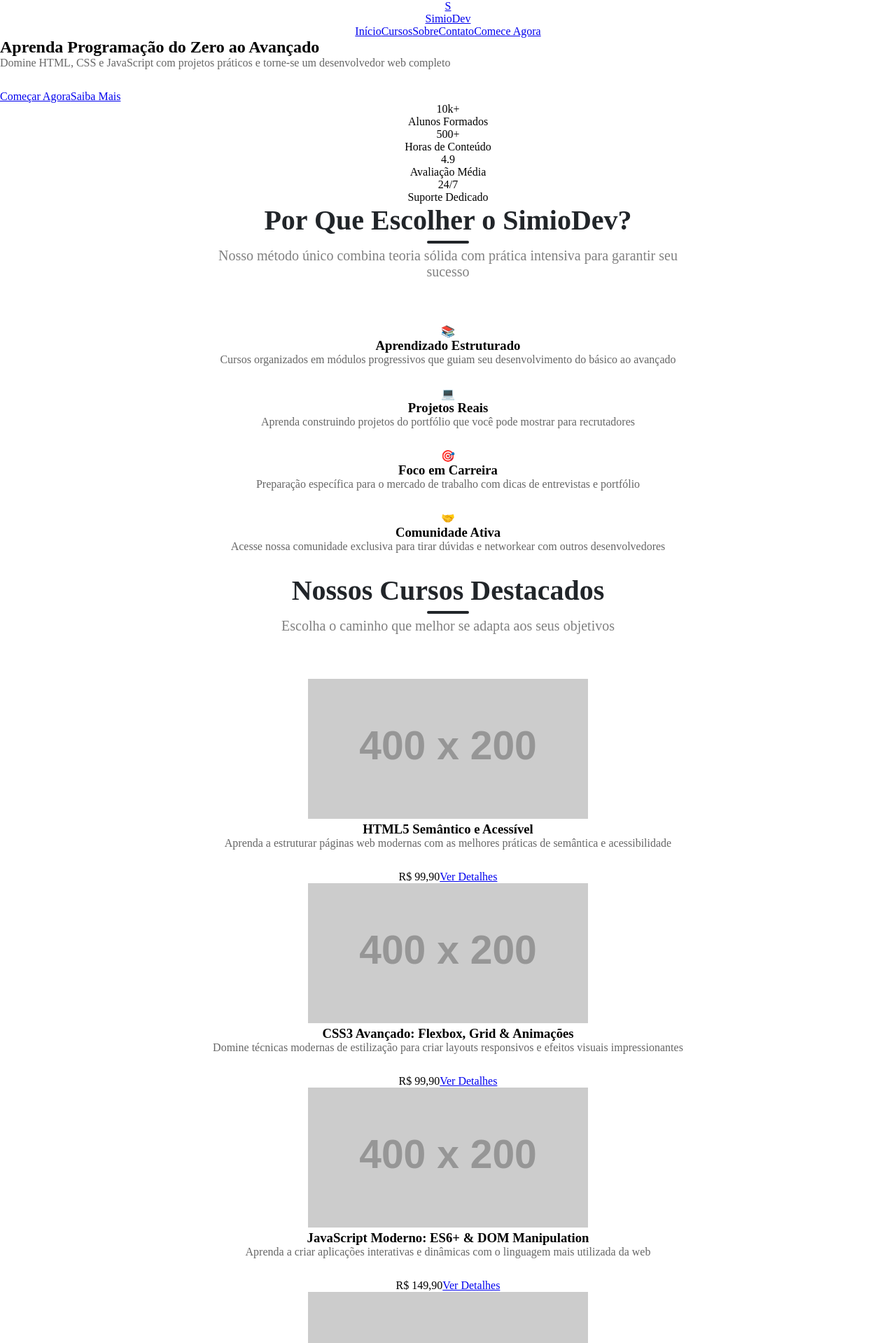
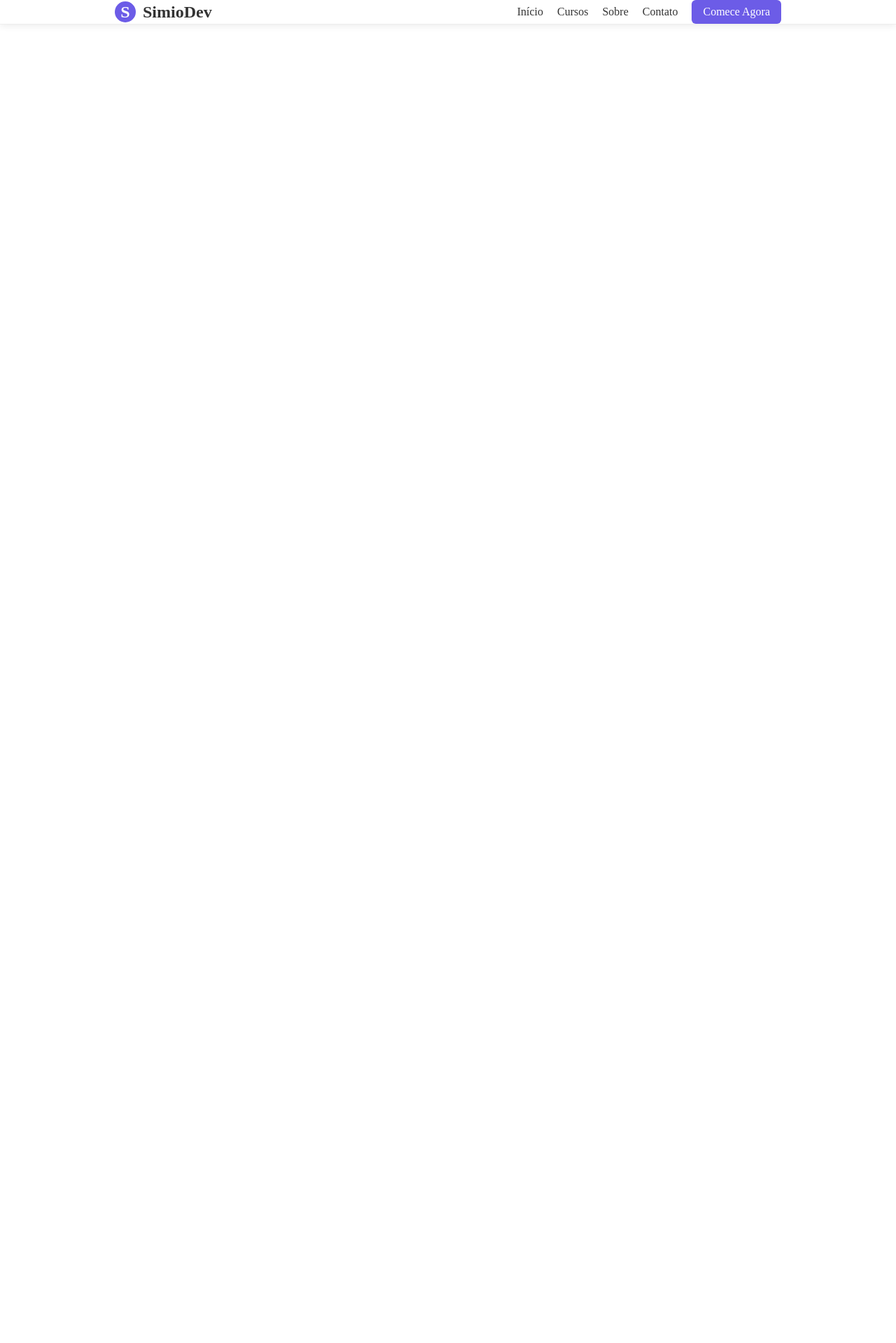
Before and after one commit to Leroy-jester/SimioDev, a React (Vite) app: page / in a window 1280 px wide. Shown: the top 1919 px of the page at 70% size. After the commit the page ends 800 px from the top, so only its background shows below. Built offline with nearby package versions, Linux system fonts and the light colour scheme.

Commit message:
Estilizando Header

```diff
--- a/src/App.jsx
+++ b/src/App.jsx
@@ -1,6 +1,5 @@
 import { BrowserRouter as Router, Routes, Route } from 'react-router-dom';
 import Header from './components/Header';
-import Footer from './components/Footer';
 import Home from './pages/Home';
 import Cursos from './pages/Cursos';
 import Sobre from './pages/Sobre';
@@ -20,7 +19,6 @@ function App() {
             <Route path="/contato" element={<Contato />} />
           </Routes>
         </main>
-        <Footer />
       </div>
     </Router>
   );
--- a/src/components/Header.jsx
+++ b/src/components/Header.jsx
@@ -1,19 +1,21 @@
 import { Link } from 'react-router-dom';
+import './header.css';
 
 const Header = () => {
   return (
     <header className="header">
-      <nav className="container">
+      <nav className="container nav">
         <Link to="/" className="logo">
           <div className="logo-icon">S</div>
           <span>SimioDev</span>
         </Link>
+
         <div className="nav-links">
-          <Link to="/" className="nav-link">Início</Link>
-          <Link to="/cursos" className="nav-link">Cursos</Link>
-          <Link to="/sobre" className="nav-link">Sobre</Link>
-          <Link to="/contato" className="nav-link">Contato</Link>
-          <Link to="/cursos" className="btn btn-outline">Comece Agora</Link>
+          <Link to="/">Início</Link>
+          <Link to="/cursos">Cursos</Link>
+          <Link to="/sobre">Sobre</Link>
+          <Link to="/contato">Contato</Link>
+          <Link to="/cursos" className="btn">Comece Agora</Link>
         </div>
       </nav>
     </header>
--- /dev/null
+++ b/src/components/header.css
@@ -0,0 +1,79 @@
+.header {
+  position: sticky;
+  top: 0;
+  z-index: 1000;
+  background: rgba(255, 255, 255, 0.95);
+  backdrop-filter: blur(10px);
+  box-shadow: 0 2px 10px rgba(0,0,0,0.08);
+  border-bottom: 1px solid #eee;
+}
+
+.container {
+  width: 90%;
+  max-width: 1200px;
+  margin: 0 auto;
+}
+
+.nav {
+  display: flex;
+  justify-content: space-between;
+  align-items: center;
+  padding: 1rem 0;
+}
+
+.logo {
+  display: flex;
+  align-items: center;
+  gap: 10px;
+  font-size: 1.5rem;
+  font-weight: bold;
+  text-decoration: none;
+  color: #333;
+}
+
+.logo-icon {
+  width: 30px;
+  height: 30px;
+  background: #6c5ce7;
+  border-radius: 50%;
+  display: flex;
+  align-items: center;
+  justify-content: center;
+  color: white;
+  font-weight: bold;
+}
+
+.nav-links {
+  display: flex;
+  gap: 20px;
+  align-items: center;
+}
+
+.nav-links a {
+  text-decoration: none;
+  color: #333;
+  font-weight: 500;
+  position: relative;
+}
+
+.nav-links a::after {
+  content: '';
+  position: absolute;
+  left: 0;
+  bottom: -5px;
+  width: 0;
+  height: 2px;
+  background: #6c5ce7;
+  transition: 0.3s;
+}
+
+.nav-links a:hover::after {
+  width: 100%;
+}
+
+.btn {
+  padding: 8px 16px;
+  background: #6c5ce7;
+  color: white !important;
+  border-radius: 6px;
+}
--- a/src/pages/Home.jsx
+++ b/src/pages/Home.jsx
@@ -1,144 +1,7 @@
 const Home = () => {
   return (
     <>
-      {/* Hero Section */}
-      <section className="hero">
-        <div className="hero-content">
-          <h1>Aprenda Programação do Zero ao Avançado</h1>
-          <p>Domine HTML, CSS e JavaScript com projetos práticos e torne-se um desenvolvedor web completo</p>
-          <div className="hero-buttons">
-            <a href="/cursos" className="btn btn-primary">Começar Agora</a>
-            <a href="/sobre" className="btn btn-outline">Saiba Mais</a>
-          </div>
-        </div>
-      </section>
 
-      {/* Stats Section */}
-      <section className="stats">
-        <div className="container">
-          <div className="stats-container">
-            <div className="stat-item">
-              <div className="stat-number">10k+</div>
-              <div className="stat-label">Alunos Formados</div>
-            </div>
-            <div className="stat-item">
-              <div className="stat-number">500+</div>
-              <div className="stat-label">Horas de Conteúdo</div>
-            </div>
-            <div className="stat-item">
-              <div className="stat-number">4.9</div>
-              <div className="stat-label">Avaliação Média</div>
-            </div>
-            <div className="stat-item">
-              <div className="stat-number">24/7</div>
-              <div className="stat-label">Suporte Dedicado</div>
-            </div>
-          </div>
-        </div>
-      </section>
-
-      {/* Features Section */}
-      <section className="features">
-        <div className="container">
-          <div className="section-title">
-            <h2>Por Que Escolher o SimioDev?</h2>
-            <p>Nosso método único combina teoria sólida com prática intensiva para garantir seu sucesso</p>
-          </div>
-          <div className="features-grid">
-            <div className="feature-card">
-              <div className="feature-icon">📚</div>
-              <h3>Aprendizado Estruturado</h3>
-              <p>Cursos organizados em módulos progressivos que guiam seu desenvolvimento do básico ao avançado</p>
-            </div>
-            <div className="feature-card">
-              <div className="feature-icon">💻</div>
-              <h3>Projetos Reais</h3>
-              <p>Aprenda construindo projetos do portfólio que você pode mostrar para recrutadores</p>
-            </div>
-            <div className="feature-card">
-              <div className="feature-icon">🎯</div>
-              <h3>Foco em Carreira</h3>
-              <p>Preparação específica para o mercado de trabalho com dicas de entrevistas e portfólio</p>
-            </div>
-            <div className="feature-card">
-              <div className="feature-icon">🤝</div>
-              <h3>Comunidade Ativa</h3>
-              <p>Acesse nossa comunidade exclusiva para tirar dúvidas e networkear com outros desenvolvedores</p>
-            </div>
-          </div>
-        </div>
-      </section>
-
-      {/* Courses Preview */}
-      <section className="courses">
-        <div className="container">
-          <div className="section-title">
-            <h2>Nossos Cursos Destacados</h2>
-            <p>Escolha o caminho que melhor se adapta aos seus objetivos</p>
-          </div>
-          <div className="course-slider">
-            {/* HTML Course */}
-            <div className="course-card">
-              <div className="course-image">
-                <img src="https://via.placeholder.com/400x200?html5" alt="HTML5 Course" />
-              </div>
-              <div className="course-content">
-                <h3>HTML5 Semântico e Acessível</h3>
-                <p>Aprenda a estruturar páginas web modernas com as melhores práticas de semântica e acessibilidade</p>
-              </div>
-              <div className="course-footer">
-                <span className="course-price">R$ 99,90</span>
-                <a href="/cursos" className="btn btn-outline">Ver Detalhes</a>
-              </div>
-            </div>
-
-            {/* CSS Course */}
-            <div className="course-card">
-              <div className="course-image">
-                <img src="https://via.placeholder.com/400x200?css3" alt="CSS3 Course" />
-              </div>
-              <div className="course-content">
-                <h3>CSS3 Avançado: Flexbox, Grid & Animações</h3>
-                <p>Domine técnicas modernas de estilização para criar layouts responsivos e efeitos visuais impressionantes</p>
-              </div>
-              <div className="course-footer">
-                <span className="course-price">R$ 99,90</span>
-                <a href="/cursos" className="btn btn-outline">Ver Detalhes</a>
-              </div>
-            </div>
-
-            {/* JavaScript Course */}
-            <div className="course-card">
-              <div className="course-image">
-                <img src="https://via.placeholder.com/400x200?javascript" alt="JavaScript Course" />
-              </div>
-              <div className="course-content">
-                <h3>JavaScript Moderno: ES6+ & DOM Manipulation</h3>
-                <p>Aprenda a criar aplicações interativas e dinâmicas com o linguagem mais utilizada da web</p>
-              </div>
-              <div className="course-footer">
-                <span className="course-price">R$ 149,90</span>
-                <a href="/cursos" className="btn btn-outline">Ver Detalhes</a>
-              </div>
-            </div>
-
-            {/* Full Stack Course */}
-            <div className="course-card">
-              <div className="course-image">
-                <img src="https://via.placeholder.com/400x200?fullstack" alt="Full Stack Course" />
-              </div>
-              <div className="course-content">
-                <h3>Curso Completo: HTML, CSS & JavaScript</h3>
-                <p>O pacote definitivo para se tornar um desenvolvedor web completo do zero ao avançado</p>
-              </div>
-              <div className="course-footer">
-                <span className="course-price">R$ 299,90</span>
-                <a href="/cursos" className="btn btn-outline">Ver Detalhes</a>
-              </div>
-            </div>
-          </div>
-        </div>
-      </section>
     </>
   );
 };
```
